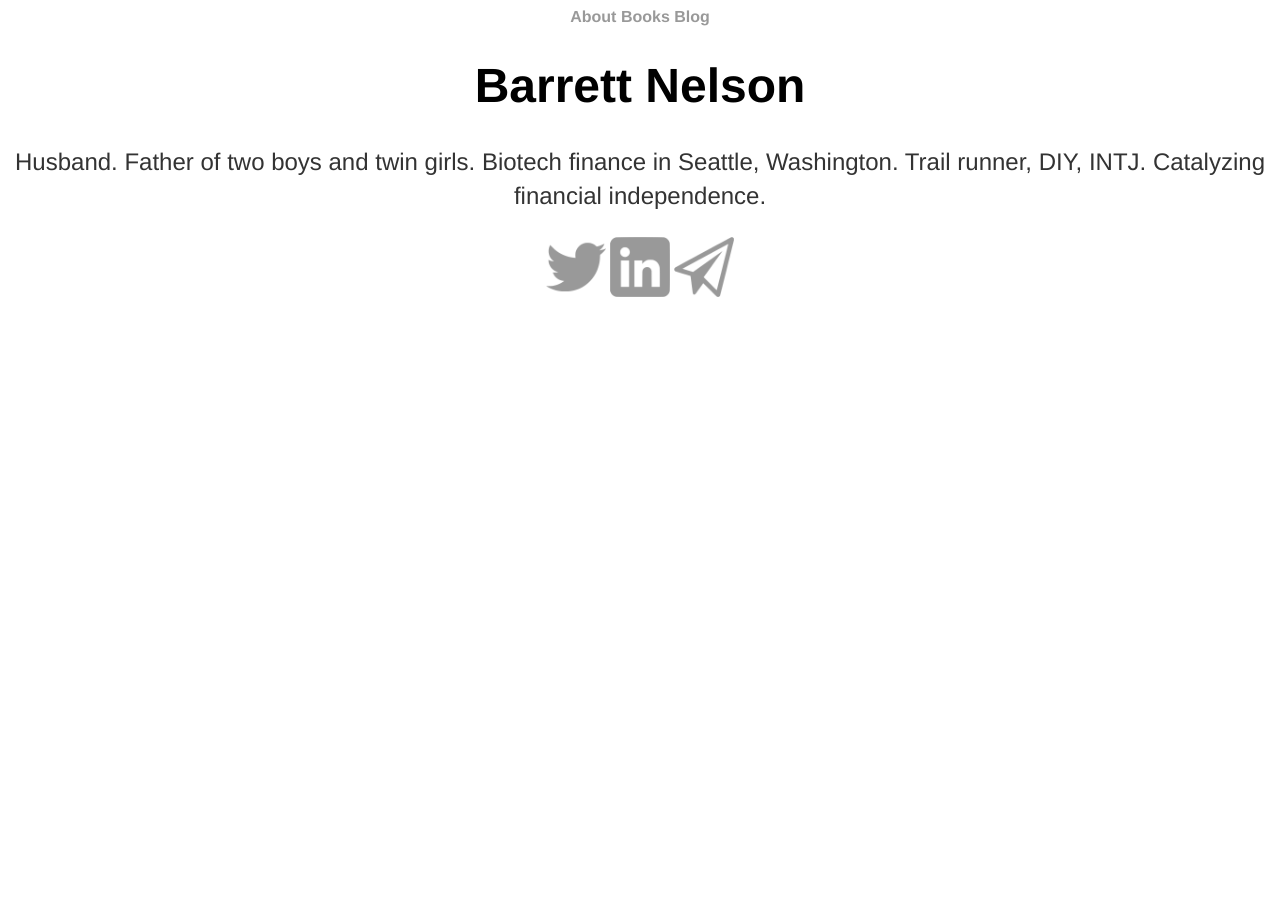
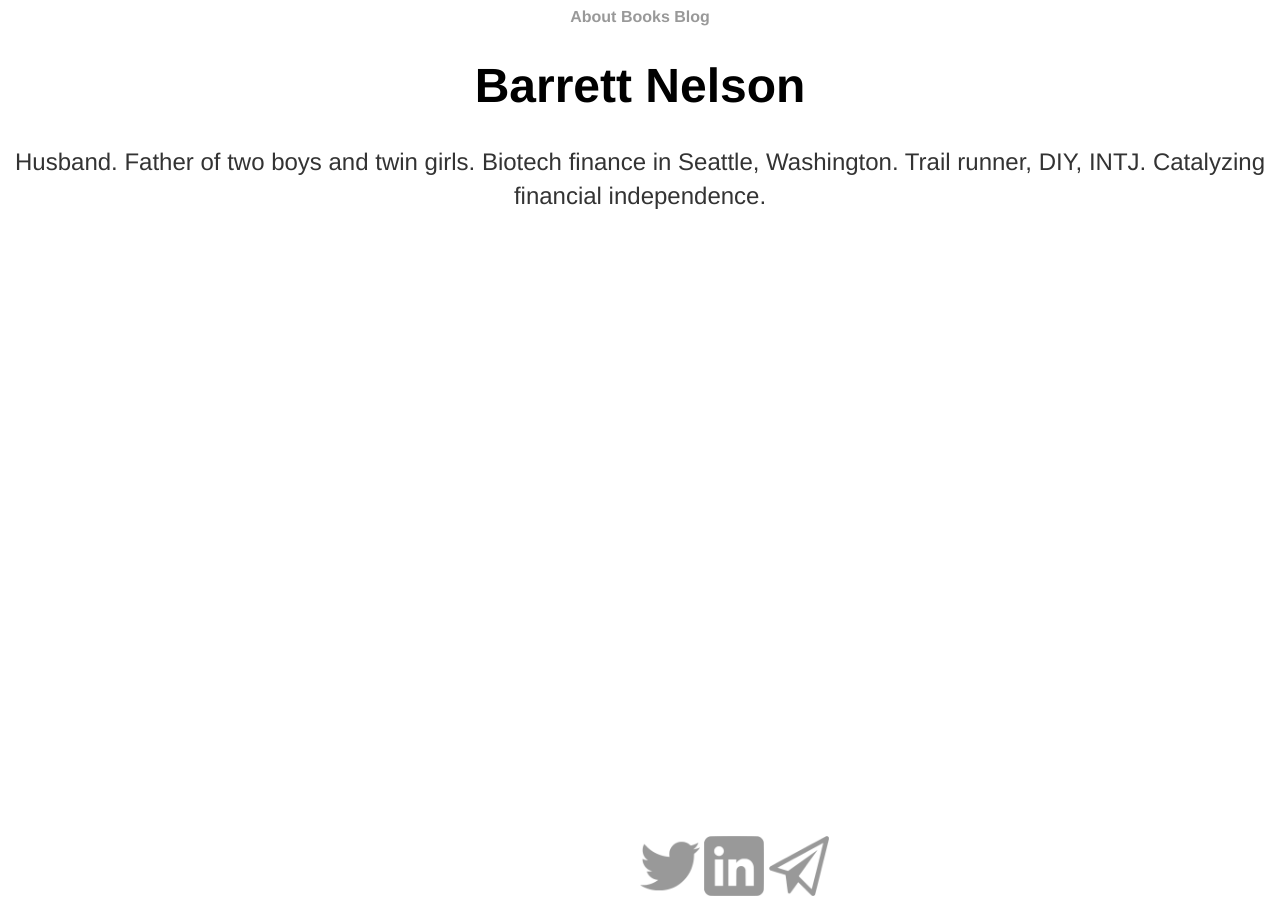
Before and after one commit to bstnel/bstnel.github.io, a Jekyll site: the page built from index.html, in a window 1280 px wide. Built offline with Jekyll 4.4.1, drawn with Linux system fonts in a browser that asks for light colours.

Commit message:
Update main.css

```diff
--- a/css/main.css
+++ b/css/main.css
@@ -39,10 +39,8 @@ p {
 footer {
     font-size: 1em;
     text-align: center;
-    position: relative;
-    margin-top: -180px;
-    height: 180px;
-    clear: both;
+    position:fixed;
+    bottom:0;
     display: inline;
 }
 
```
